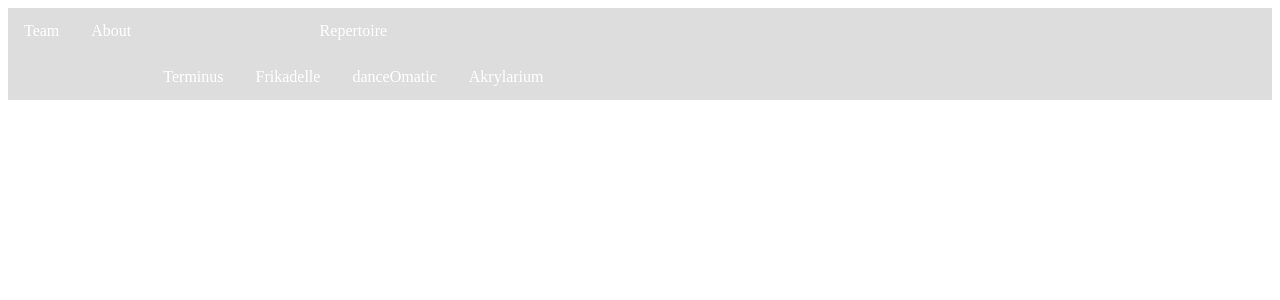
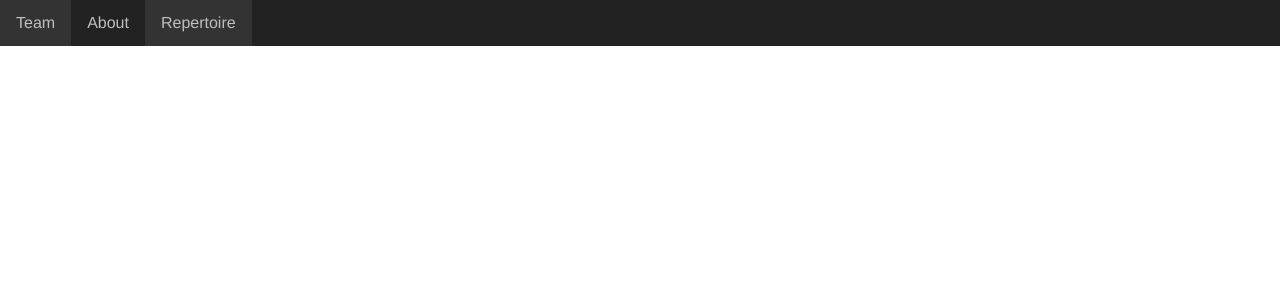
Before and after one commit to martinschultzkristensen/artfarm.dk, a PHP site: page /cleanslate_index.php in a window 1280 px wide. Shown: the top 300 px of the page. Run offline with PHP 8.4, Linux system fonts and the light colour scheme.

Commit message:
working intellisence btw css and php. Creating nav-bar from scratch

```diff
--- a/assets/php/header_cleanslate.php
+++ b/assets/php/header_cleanslate.php
@@ -1,3 +1,4 @@
+<link rel="stylesheet" href="/css/my_style.css">
 <header>
         <nav>
           <div>
@@ -6,29 +7,30 @@
             <button class="navbar-toggler" type="button" data-bs-toggle="collapse" data-bs-target="#navbarCollapse" aria-controls="navbarCollapse" aria-expanded="false" aria-label="Toggle navigation">
               <span class="navbar-toggler-icon"></span>
             </button> -->
-            <div class="collapse navbar-collapse" id="navbarCollapse">
+
               <ul>
-                  <li>
-                    <a href="/artists">Team</a></a>
-                  </li>
-                  <li>
-                      <a class="nav-link" href="/about">About</a>
-                  </li>
-                  <li class="nav-item dropdown">
-                    <a href="#" class="nav-link dropdown-toggle me-3" id="navbarDropdown" role="button" data-bs-toggle="dropdown" aria-expanded="false">
-                      Repertoire
-                    </a>
-                      <ul aria-labelledby="navbarDropdown">
-                        <li><a href="/repertoire/terminus">Terminus</a></li>
-                        <li><a href="/repertoire/frikadelle">Frikadelle</a></li>
-                        <li><a href="/repertoire/danceomatic">danceOmatic</a></li>
-                        <li><a href="/repertoire/akrylarium">Akrylarium</a></li>
-                      </ul>
+                  <li><a href="/artists">Team</a></li>
+                  <li><a href="/about">About</a></li>
+                  <li class="dropdown">
+                    <a class="dropbtn" href="javascript:void(0)">Repertoire</a>
+                      <div class="dropdown-content">
+                        <a href="/repertoire/terminus">Terminus</a>
+                        <a href="/repertoire/frikadelle">Frikadelle</a>
+                        <a href="/repertoire/danceomatic">danceOmatic</a>
+                        <a href="/repertoire/akrylarium">Akrylarium</a>
+                      </div>
                   </li>
               </ul>
 
 
-            </div>
+
+
+
+
+
+
+
+
           </div>
         </nav>
-      </header>
+</header>
--- a/css/my_style.css
+++ b/css/my_style.css
@@ -1,39 +1,75 @@
 /* used in cleanslate_index */
+
+body {
+  margin: 0;
+}
 
 ul {
   list-style-type: none;
   margin: 0;
   padding: 0;
   overflow: hidden;
-  background-color: #dddddd;
+  background-color: #222222;
 }
 
 /* Horizontal Navigation Bar */
-
 li {
   float: left;
 }
 
-/* for all links 'a' within a list  'li' item */
-li a {
+/* for all links 'a' within a list  'li' item. A decentent selector */
+/* all 'a' within list AND all elements with class dropbtn */
+li a,
+.dropbtn {
+  font-family: Helvetica;
   display: block;
-  color: white;
+  color: rgb(191, 191, 191);
   text-decoration: none;
   padding: 14px 16px;
   text-align: center;
 }
 
-li a:hover {
- background-color: #111;
+li.dropdown {
+  display: inline-block;
 }
 
-/* gives all links 'a' a block size */
+.dropdown-content {
+  display: none;
+  position: absolute;
+  background-color: #222222;
+  min-width: 160px;
+  box-shadow: 8px;
+  z-index: 1;
+}
+
+.dropdown-content a {
+  color: rgb(191, 191, 191);
+  padding: 12px 16px;
+  text-decoration: none;
+  display: block;
+  text-align: left;
+}
+
+.dropdown-content a:hover {
+  background-color: #333;
+}
+
+li a:hover,
+.dropdown:hover,
+.dropbtn {
+  background-color: #333;
+}
+
+/* gives all links 'a' a size of block. Fill out the whole space */
 a {
   display: block;
   padding: 8px;
-
 }
 
 .active {
-  background-color: #04AA6D;
+  background-color: #421334;
 }
+
+.dropdown:hover .dropdown-content {
+  display: block;
+}
--- /dev/null
+++ b/package.json
@@ -0,0 +1,5 @@
+{
+  "dependencies": {
+    "php": "^1.0.2"
+  }
+}
```
Also changed, not shown: package-lock.json (added).
